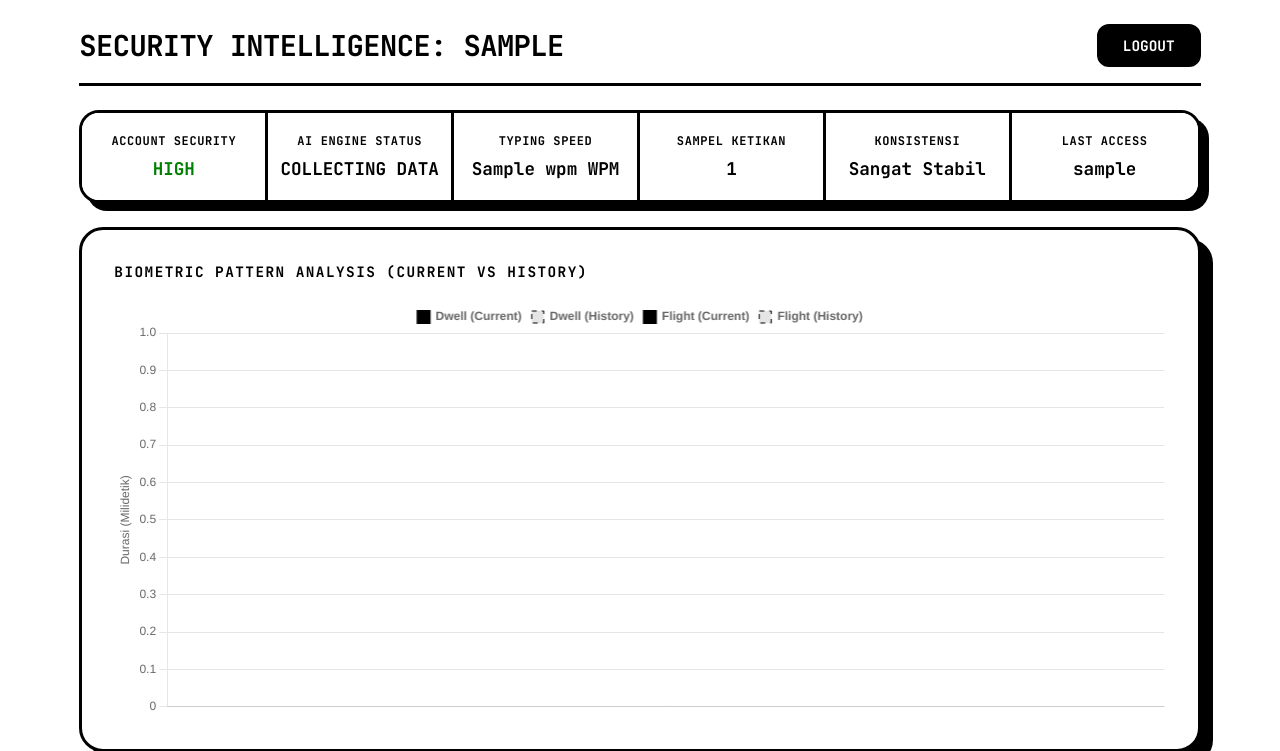
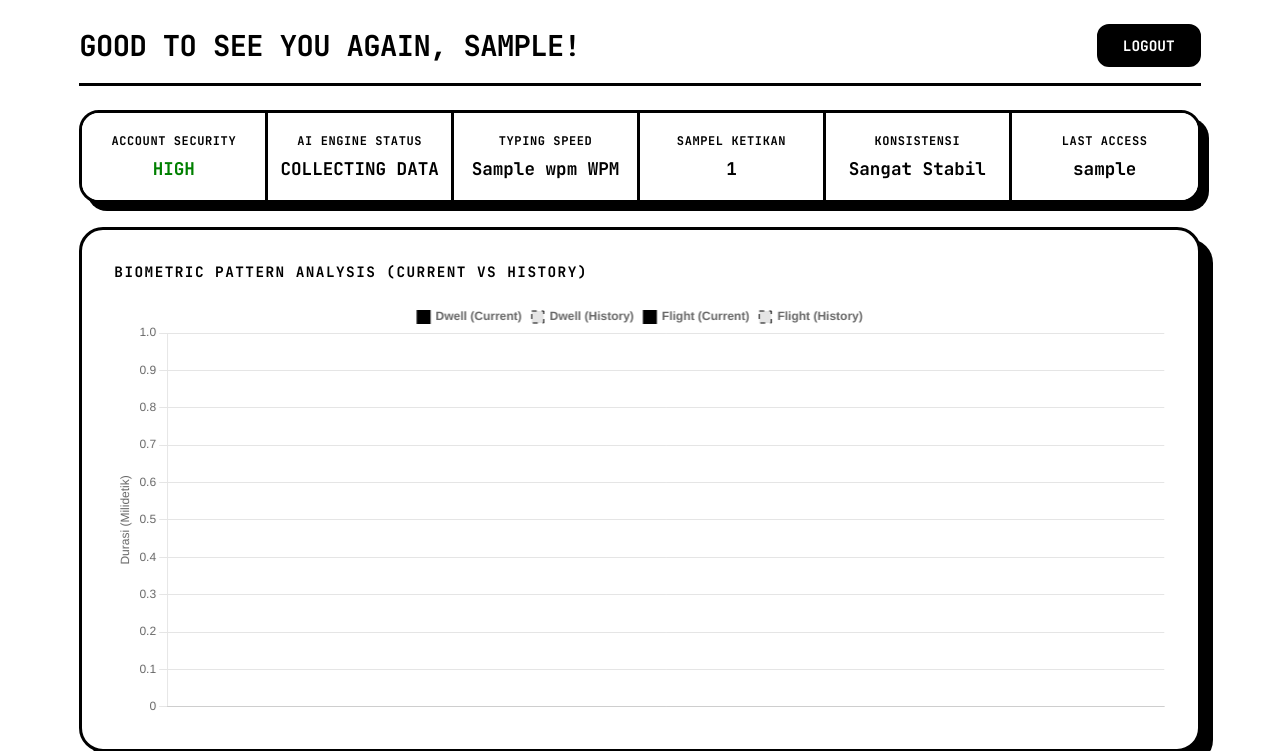
Before and after one commit to bmarzky/keystroke-login, a Flask app: template templates/dashboard/index.html in a window 1280 px wide. Shown: the top 751 px of the page. Run offline with Flask 3, Linux system fonts and the light colour scheme; the template is opened without the code that fills it: most values are stand-ins (such as "Sample title", 1, 10 or a date in 2020).

Commit message:
ui: update dashboard welcome message to be more friendly

```diff
--- a/templates/dashboard/index.html
+++ b/templates/dashboard/index.html
@@ -16,11 +16,11 @@
 
 {# Color Logic #}
 {% set security_color = '#008000' if security_label == 'HIGH' else ('#FF8C00' if security_label == 'MEDIUM' else '#FF0000') %}
-{% set ai_color = '#00c853' if ai_status == 'READY' else '#000' %}
+{% set ai_color = '#008000' if ai_status == 'READY' else '#000' %}
 
 <div class="dashboard-wrapper">
     <header class="dashboard-header">
-        <h2 class="dashboard-title">Security Intelligence: {{ username }}</h2>
+        <h2 class="dashboard-title">Good to see you again, {{ username }}!</h2>
         <form id="logoutForm" action="{{ url_for('logout') }}" method="POST">
             <button type="submit" class="btn-logout">Logout</button>
         </form>
```
